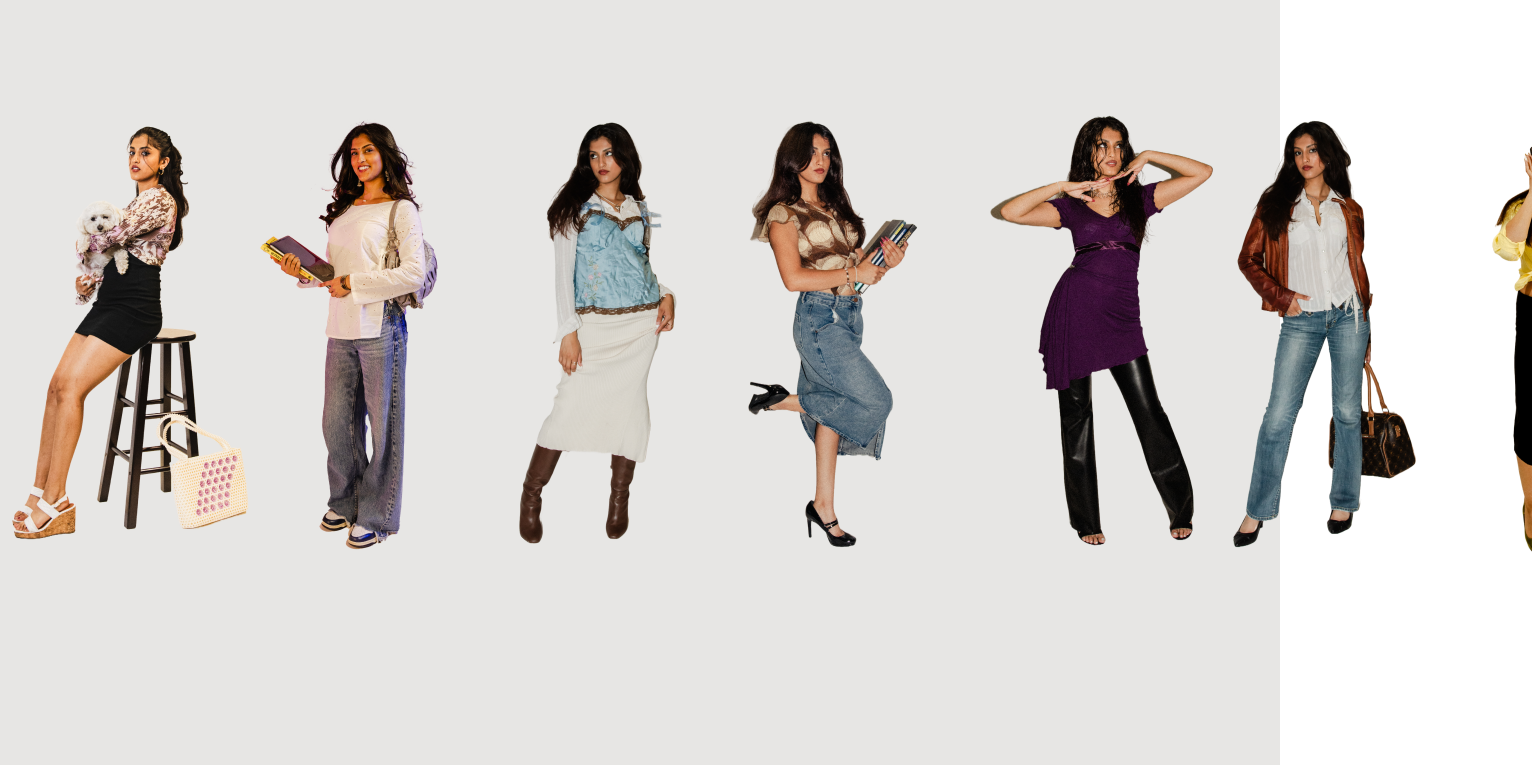
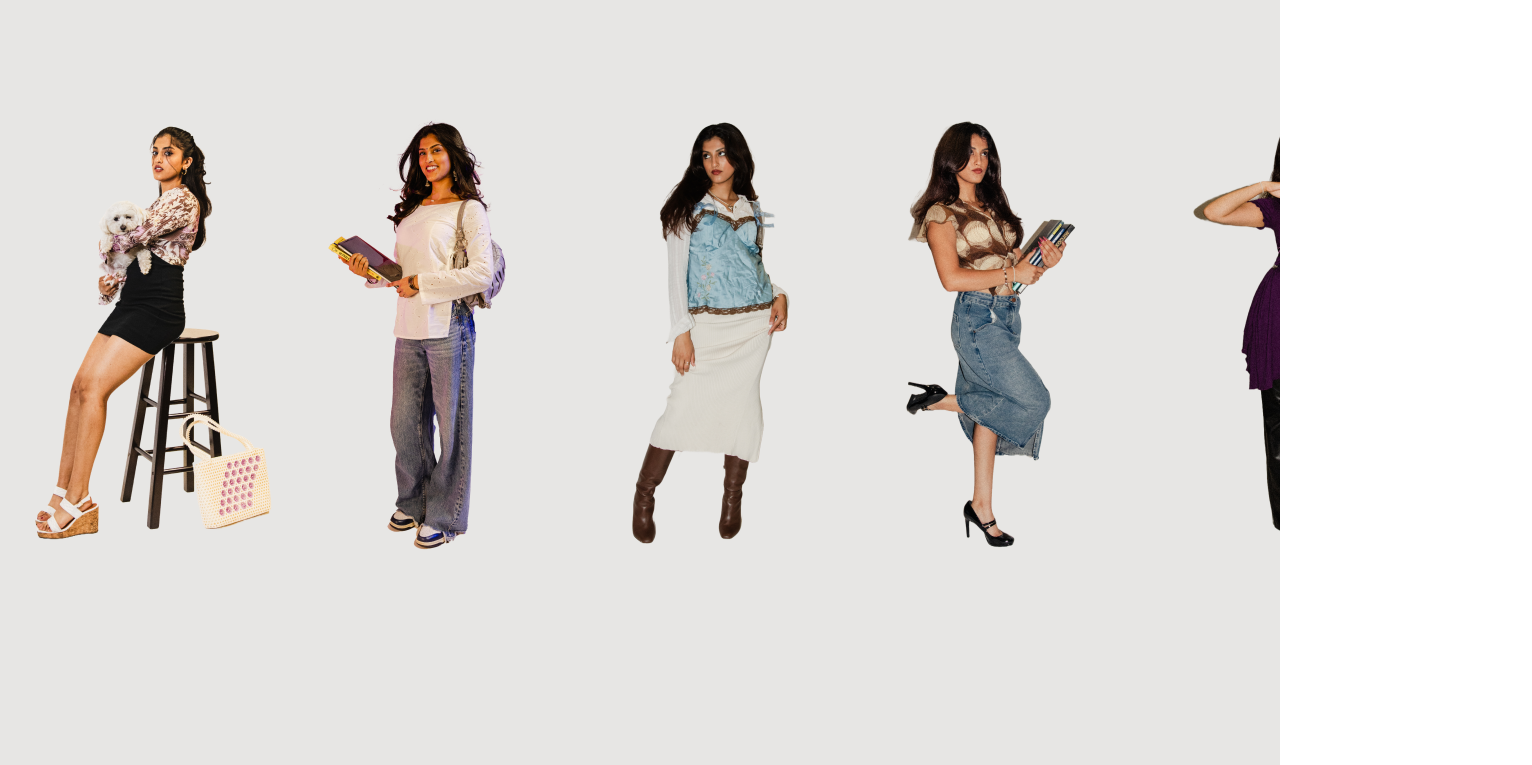
Before and after one commit to shaynatrivedi/solucky, a React (Create React App) app in the folder solucky-react-app/: page /shop in a window 1280 px wide. Shown: the part 1599-2364 px from the top of the page, 1532 px wide, since content can reach past the window. Built offline with nearby package versions, Linux system fonts and the light colour scheme; a web font is replaced by a local one.

Commit message:
remove white space caused by horizontal scroll

```diff
--- a/solucky-react-app/src/components/Shop.css
+++ b/solucky-react-app/src/components/Shop.css
@@ -4,6 +4,7 @@
     display:flex;
     flex-direction: column;
     align-items: center;
+    overflow-x: hidden;
 }
 
 .shop-link-div{
@@ -140,4 +141,6 @@
     width: 189.903px;
     height: 450px;
     flex-shrink: 0;
+    padding-left: 23px;
+    padding-right: 22px;
 }
```
